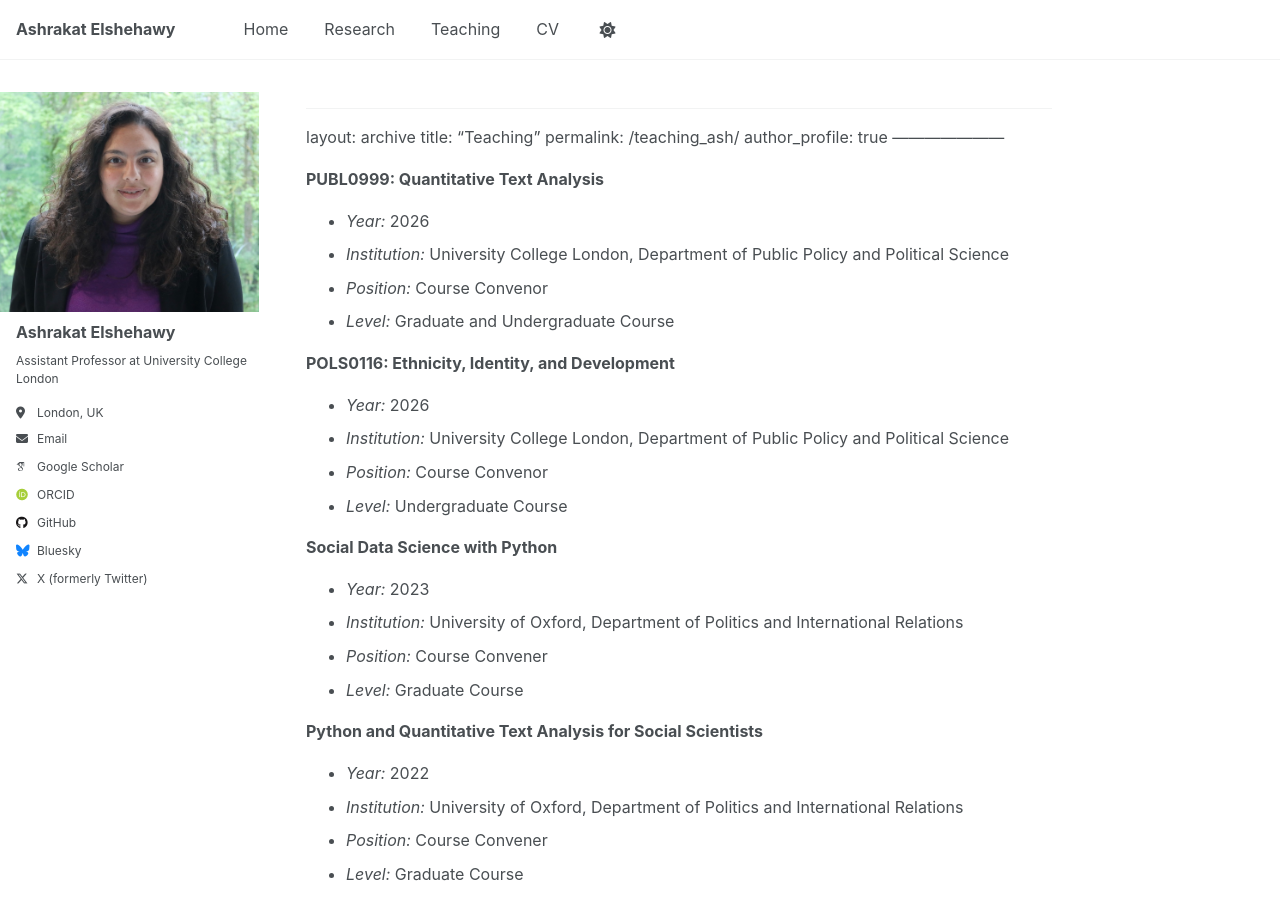
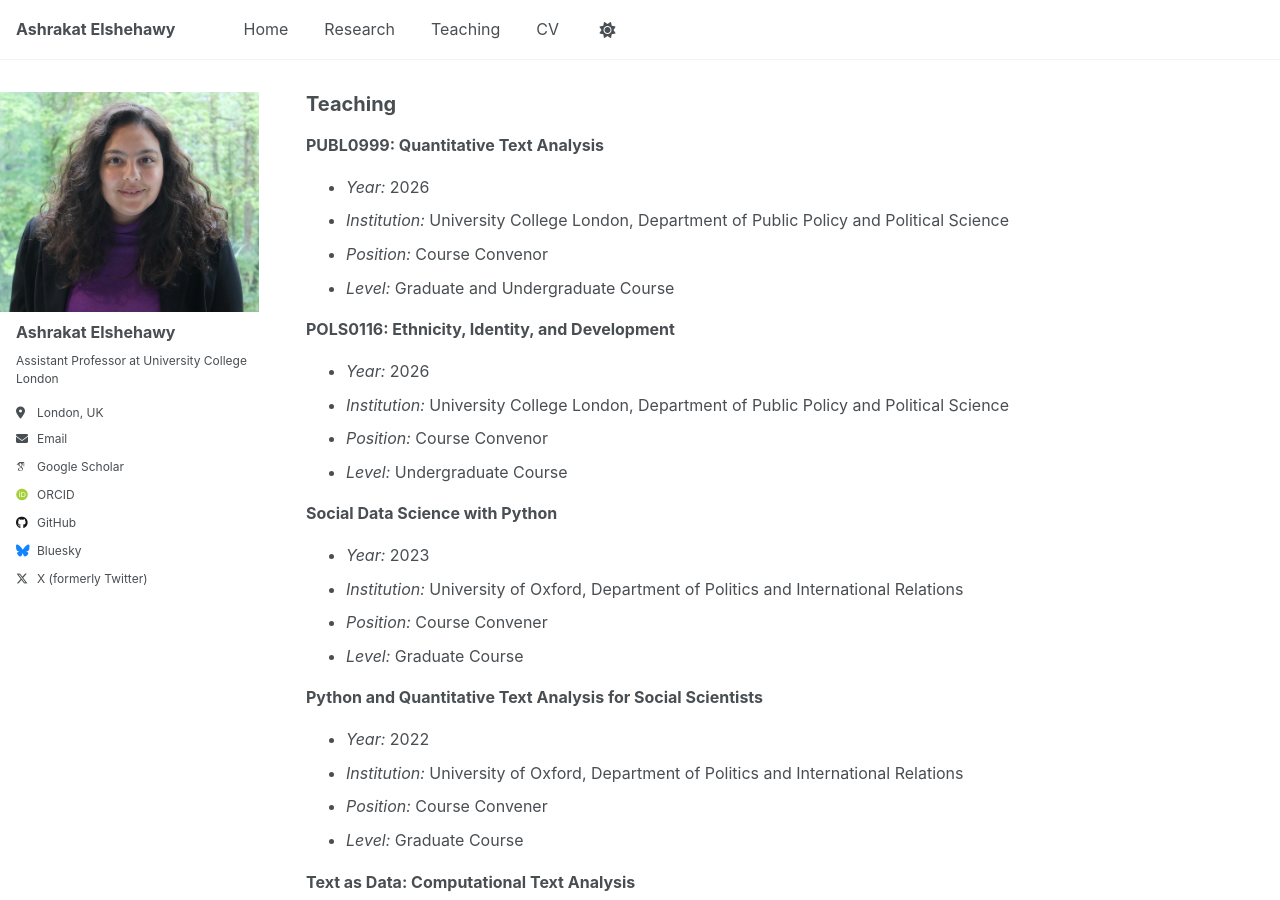
Before and after one commit to aelshehawy/aelshehawy.github.io, a Jekyll site: the page built from _pages/teaching.md, in a window 1280 px wide and 900 px high. Built offline with Jekyll 4.4.1, drawn with Linux system fonts in a browser that asks for light colours; some web fonts are replaced; a script that is not in the unit is left out.

Commit message:
teaching

```diff
--- a/_config.yml
+++ b/_config.yml
@@ -221,7 +221,7 @@ kramdown:
 collections:
   teaching:
     output: true
-    permalink: /teaching_ash/
+    permalink: /teaching/
   publications:
     output: true
     permalink: /:collection/:path/
--- a/_data/navigation.yml
+++ b/_data/navigation.yml
@@ -18,7 +18,7 @@ main:
    # url: /talks/
 
   - title: "Teaching"
-    url: /teaching_ash/
+    url: /teaching/
 
   #- title: "Portfolio"
   #  url: /portfolio/
--- a/_pages/teaching.md
+++ b/_pages/teaching.md
@@ -1,10 +1,9 @@
 ---
-
 layout: archive
 title: "Teaching"
-permalink: /teaching_ash/
+permalink: /teaching/
 author_profile: true
----------------------
+---
 
 {% include base_path %}
 
```
Also changed, not shown: 1 other file.
